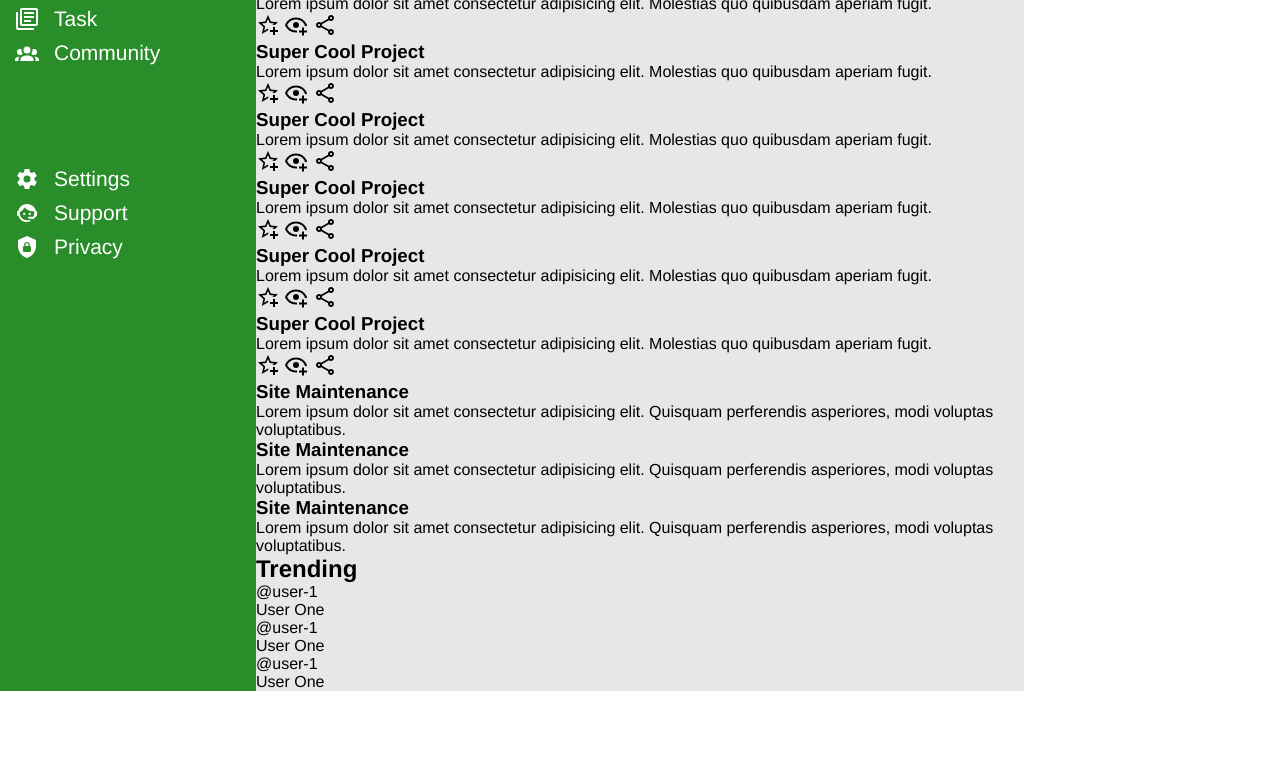
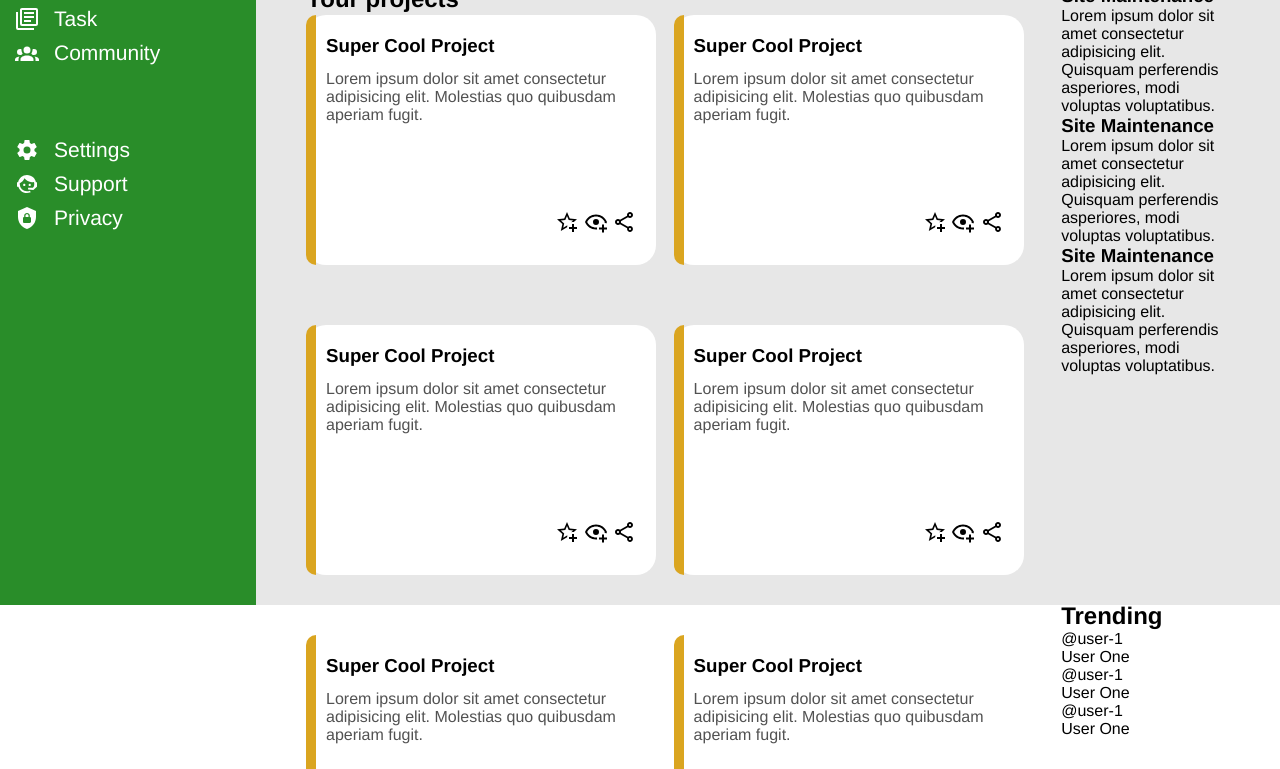
Before and after one commit to dnb777/admin-dashboard, a plain HTML site: page index.html in a window 1280 px wide. Shown: the part 195-964 px from the top of the page. Before the commit the page ends 886 px from the top, so only its background shows below. Drawn offline with Linux system fonts and the light colour scheme; a web font is replaced by a local one.

Commit message:
feat: agrega estilos a la seccion main

```diff
--- a/style.css
+++ b/style.css
@@ -33,7 +33,7 @@ a {
     height: 100vh;
     display: grid;
     grid-template-columns: 1fr 3fr 1fr;
-    grid-template-rows: repeat(4, 1fr);
+    grid-template-rows: 150px repeat(3, 1fr);
 }
 
 /* SIDEBAR */
@@ -167,5 +167,51 @@ button[type="button"] {
 
 /* MAIN */
 .main {
+    grid-area: 2 / 2 / 5 / 4;
     background-color: var(--main-bg);
+    display: grid;
+    grid-template-columns: 4fr 1fr;
+    gap: 80px;
+    padding: 30px 50px;
 }
+
+.projects {
+    grid-area: 1 / 1 / 3 / 2;
+    display: grid;
+    grid-template-rows: 30px 1fr;
+}
+
+.card-container {
+    grid-area: 2 / 1 /3 / 2;
+    display: grid;
+    grid-template-columns: repeat(auto-fit, minmax(300px, 1fr));
+    grid-auto-rows: 1fr 1fr 1fr;
+    gap: 60px;
+}
+
+.card {
+    background-color: #fff;
+    min-width: 350px;
+    height: 250px;
+    padding: 20px;
+    border-radius: 20px;
+    display: grid;
+    grid-template-rows: 1fr 4fr 1fr;
+    position:relative;
+}
+.card::before{
+    position: absolute;
+    content: "";
+    height: 100%;
+    width: 10px;
+    border-bottom-left-radius: 20px;
+    border-top-left-radius: 20px;
+    background-color: goldenrod;
+
+}
+.card-text {
+    color: #525252;
+}
+.card-icons {
+    justify-self: end;
+}
```
